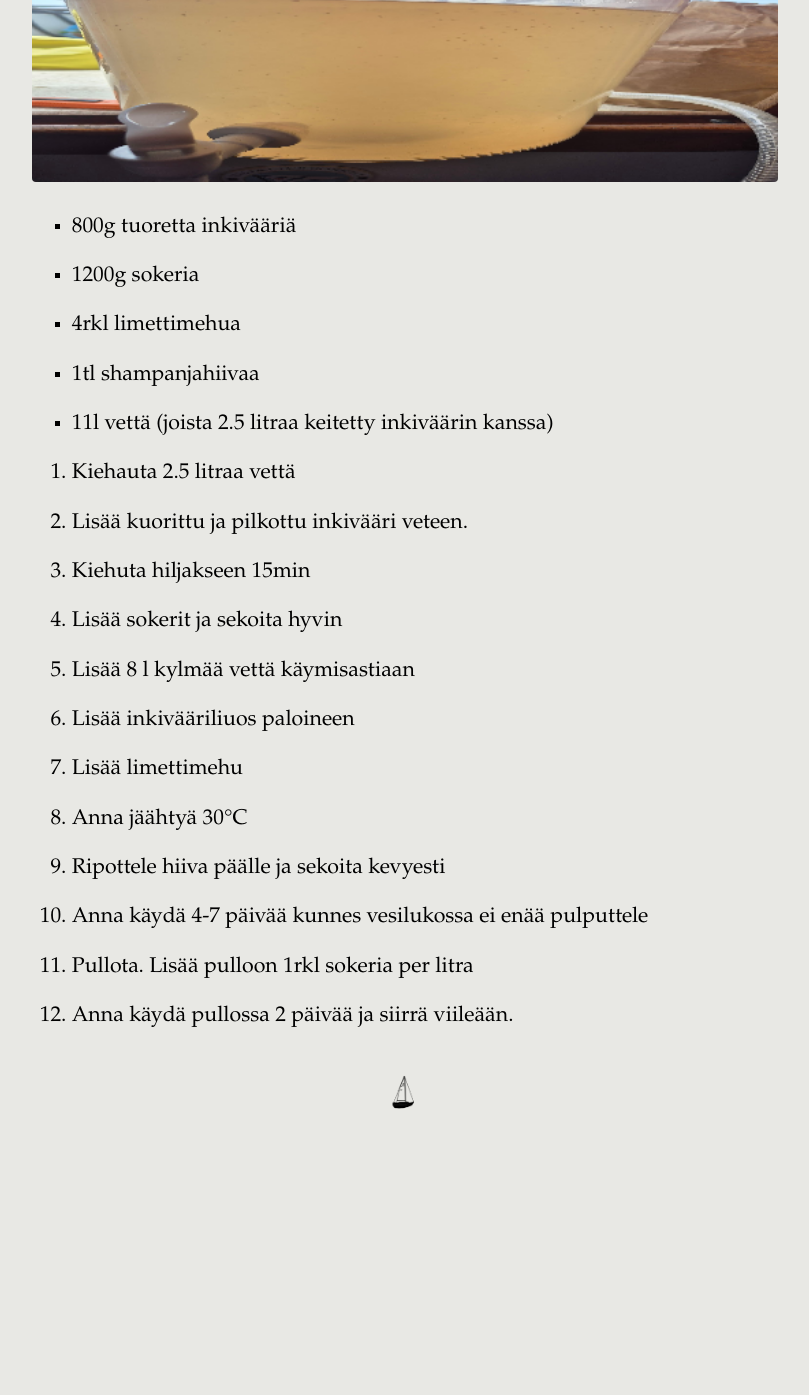
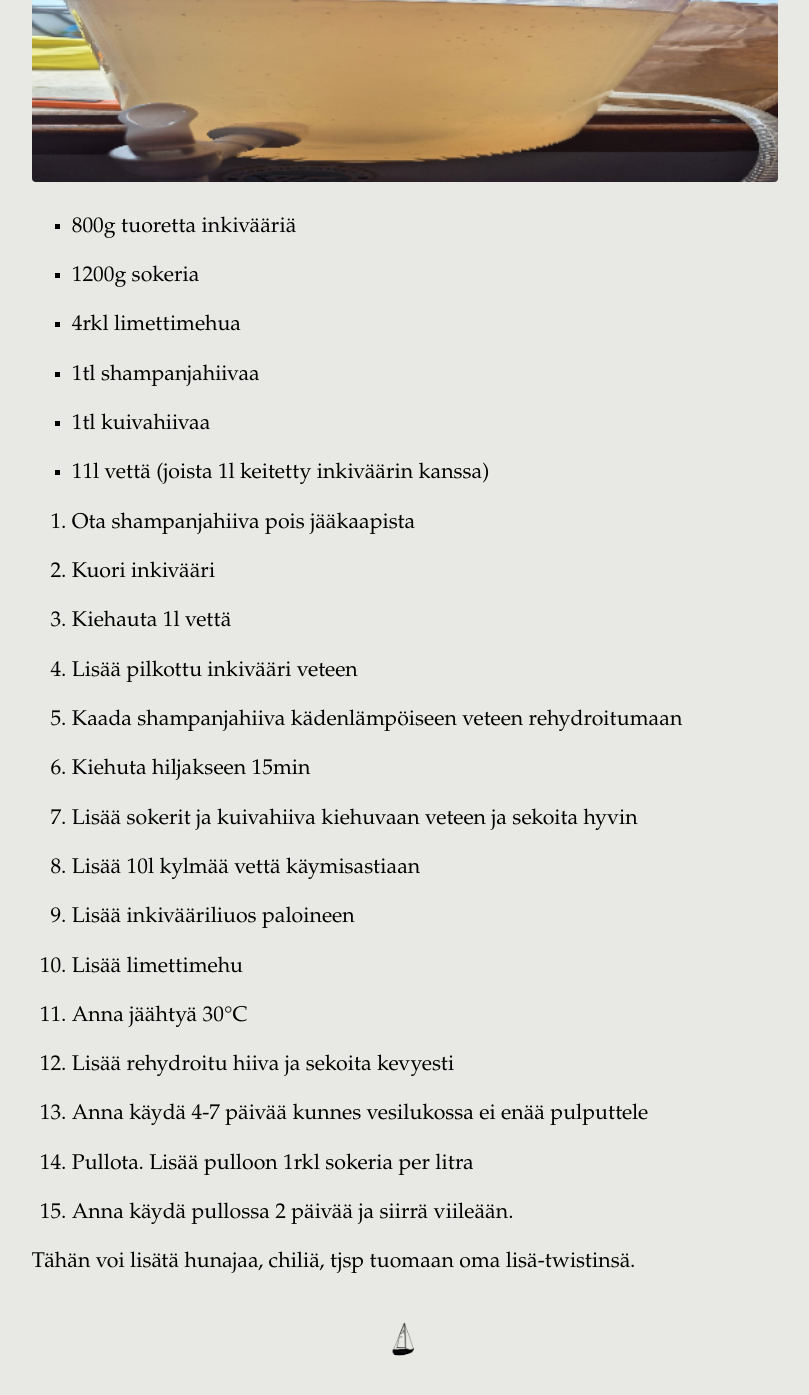
Before and after one commit to meri-imperiumi/cookbook, a Jekyll site: the page built from _recipes/ginger-beer.md, in a window 1280 px wide and 1400 px high, scrolled down 266 px. Shown: the top 1395 px of the window, without its empty margins (235-1044 px from the left). Built offline with Jekyll 4.4.1, drawn with Linux system fonts in a browser that asks for light colours; before the commit the page ends 1419 px from its top, so only the background shows below that; some of the changed text lies outside the part shown.

Commit message:
v8 ginger beer

```diff
--- a/_recipes/ginger-beer.md
+++ b/_recipes/ginger-beer.md
@@ -9,17 +9,23 @@ cover: ../files/ginger-beer.png
 - [ ] 1200g sokeria
 - [ ] 4rkl limettimehua
 - [ ] 1tl shampanjahiivaa
-- [ ] 11l vettä (joista 2.5 litraa keitetty inkiväärin kanssa)
+- [ ] 1tl kuivahiivaa
+- [ ] 11l vettä (joista 1l keitetty inkiväärin kanssa)
 
-1. Kiehauta 2.5 litraa vettä
-2. Lisää kuorittu ja pilkottu inkivääri veteen.
-3. Kiehuta hiljakseen 15min
-4. Lisää sokerit ja sekoita hyvin
-5. Lisää 8 l kylmää vettä käymisastiaan
-6. Lisää inkivääriliuos paloineen
-7. Lisää limettimehu
-8. Anna jäähtyä 30°C
-9. Ripottele hiiva päälle ja sekoita kevyesti
-10. Anna käydä 4-7 päivää kunnes vesilukossa ei enää pulputtele
-11. Pullota. Lisää pulloon 1rkl sokeria per litra
-12. Anna käydä pullossa 2 päivää ja siirrä viileään.
+1. Ota shampanjahiiva pois jääkaapista
+2. Kuori inkivääri
+3. Kiehauta 1l vettä
+4. Lisää pilkottu inkivääri veteen
+5. Kaada shampanjahiiva kädenlämpöiseen veteen rehydroitumaan
+6. Kiehuta hiljakseen 15min
+7. Lisää sokerit ja kuivahiiva kiehuvaan veteen ja sekoita hyvin
+8. Lisää 10l kylmää vettä käymisastiaan
+9. Lisää inkivääriliuos paloineen
+10. Lisää limettimehu
+11. Anna jäähtyä 30°C
+12. Lisää rehydroitu hiiva ja sekoita kevyesti
+13. Anna käydä 4-7 päivää kunnes vesilukossa ei enää pulputtele
+14. Pullota. Lisää pulloon 1rkl sokeria per litra
+15. Anna käydä pullossa 2 päivää ja siirrä viileään.
+
+Tähän voi lisätä hunajaa, chiliä, tjsp tuomaan oma lisä-twistinsä.
```
Also changed, not shown: other parts of _recipes/ginger-beer.md (+1 -1 lines).
